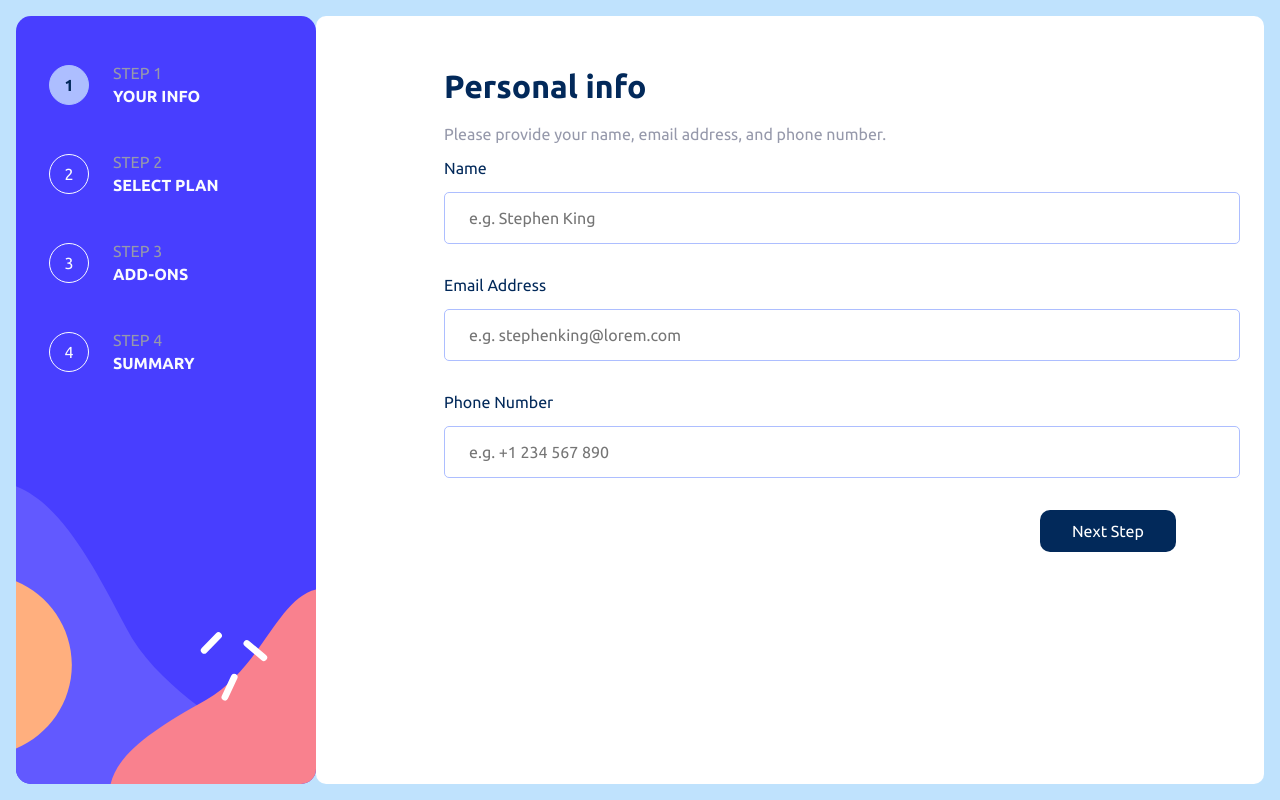
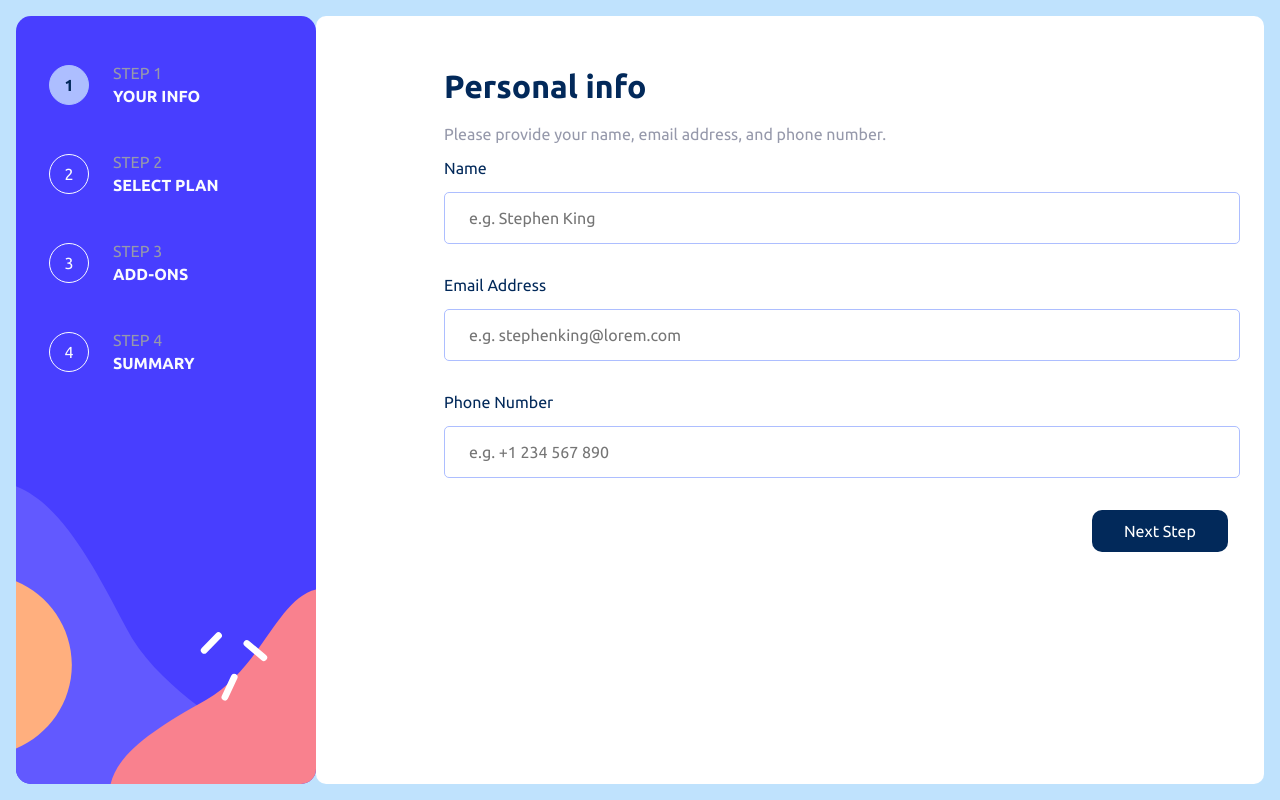
Before and after one commit to younes-alhyan/multi-step-form, a React (Vite) app: page / in a window 1280 px wide. Built offline with nearby package versions, Linux system fonts and the light colour scheme.

Commit message:
Remove max-width for buttons container

```diff
--- a/src/components/Form.css
+++ b/src/components/Form.css
@@ -12,7 +12,6 @@
   justify-content: space-between;
   flex-direction: row-reverse;
   margin: 32px 12px;
-  max-width: 720px;
 }
 .nextButton {
   border: none;
```
